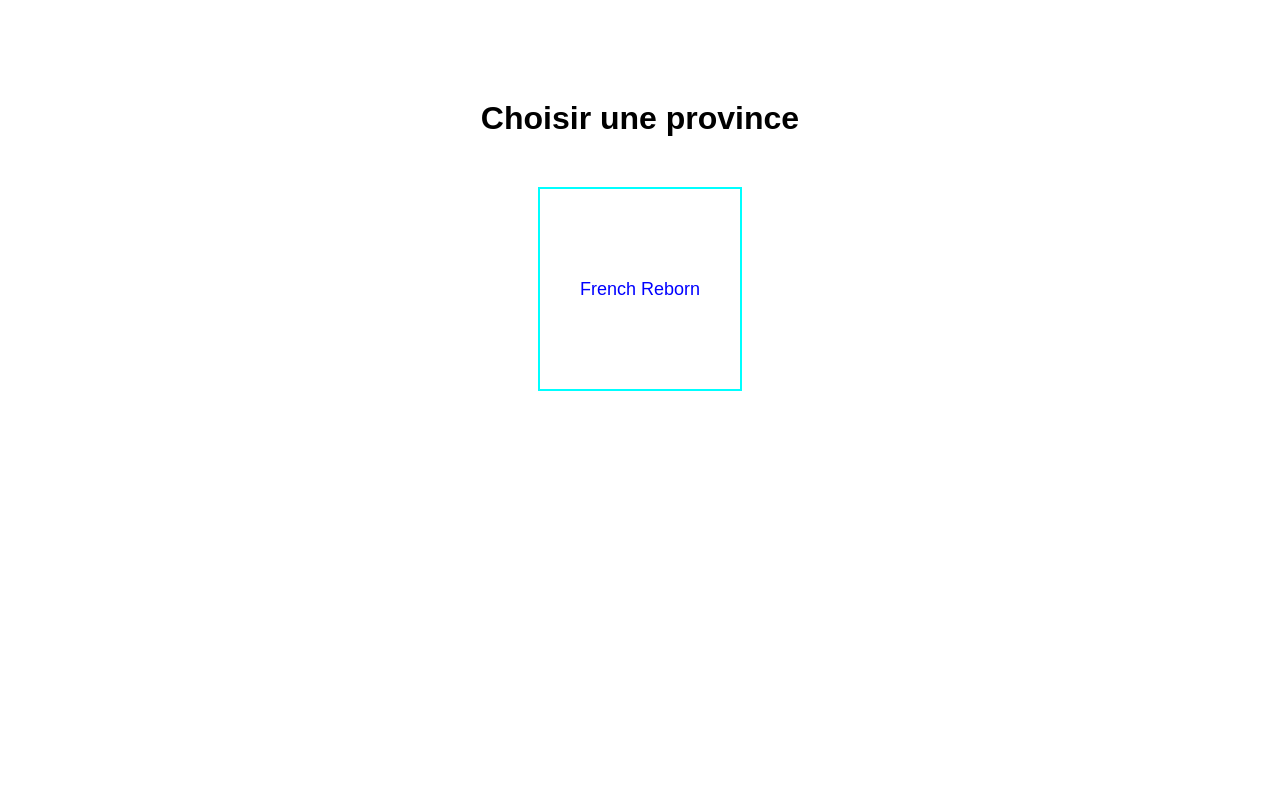
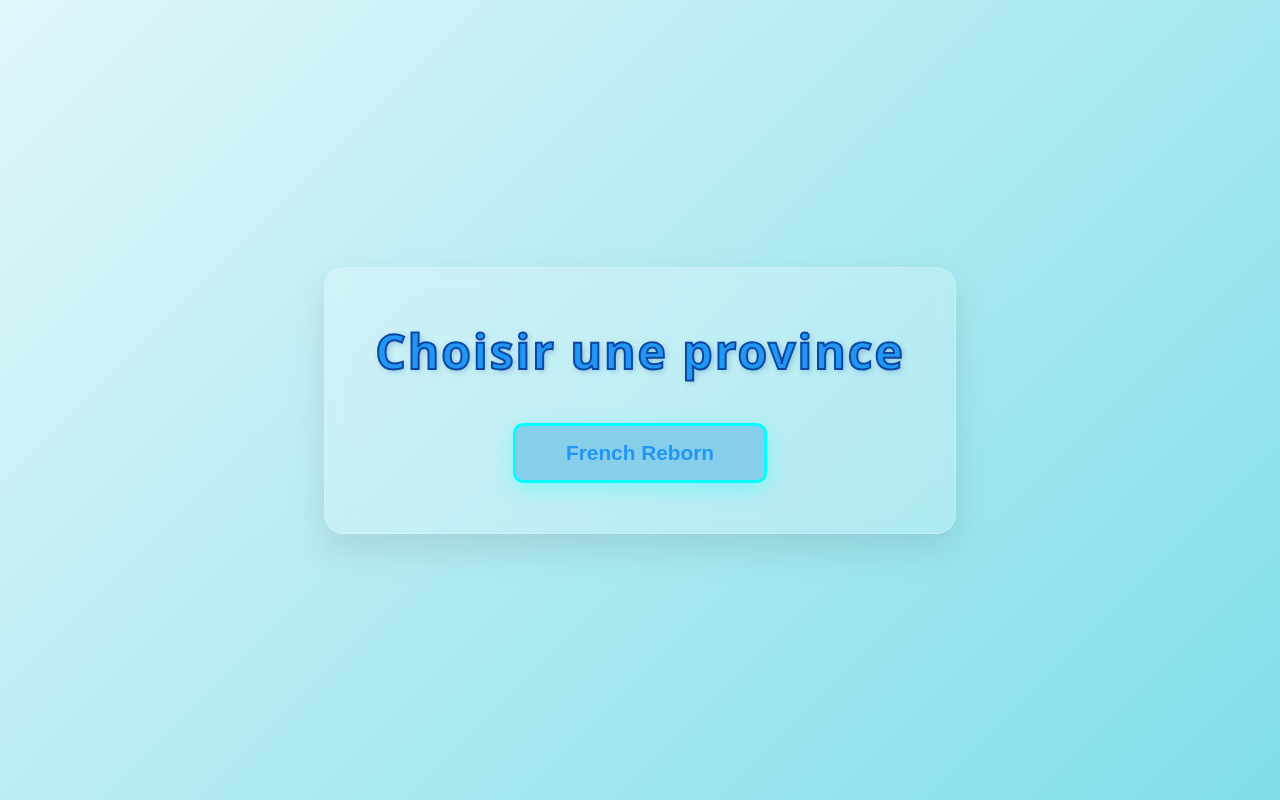
Before and after one commit to Lazyprobg/french-reborn, a Flask app: page /choose_p in a window 1280 px wide. Run offline with Flask 3, Linux system fonts and the light colour scheme; the visitor is signed in with stand-in values (Sample User, id 1).

Commit message:
Update choose_p.html

```diff
--- a/templates/choose_p.html
+++ b/templates/choose_p.html
@@ -3,42 +3,21 @@
 <head>
     <meta charset="UTF-8">
     <title>Choisir une province</title>
-
-    <style>
-        body {
-            font-family: Arial, sans-serif;
-            text-align: center;
-            margin-top: 100px;
-        }
-
-        .province-box {
-            width: 200px;
-            height: 200px;
-            border: 2px solid cyan;
-            display: flex;
-            align-items: center;
-            justify-content: center;
-            margin: 50px auto;
-            cursor: pointer;
-            color: blue;
-            font-size: 18px;
-        }
-
-        .province-box:hover {
-            background-color: rgba(0, 255, 255, 0.1);
-        }
-    </style>
+    <link rel="stylesheet" href="{{ url_for('static', filename='style.css') }}">
 </head>
 <body>
 
-<h1>Choisir une province</h1>
+<div class="container">
+    <h1 class="title">Choisir une province</h1>
 
-<form method="POST" action="{{ url_for('choose_province') }}">
-    <input type="hidden" name="username" value="{{ request.args.get('username', '') }}">
-    <div class="province-box" onclick="this.parentElement.submit()">
-        French Reborn
-    </div>
-</form>
+    <form method="POST" action="{{ url_for('choose_province') }}">
+        <input type="hidden" name="username" value="{{ request.args.get('username', '') }}">
+
+        <button type="submit" class="welcome-button">
+            French Reborn
+        </button>
+    </form>
+</div>
 
 </body>
 </html>
```
